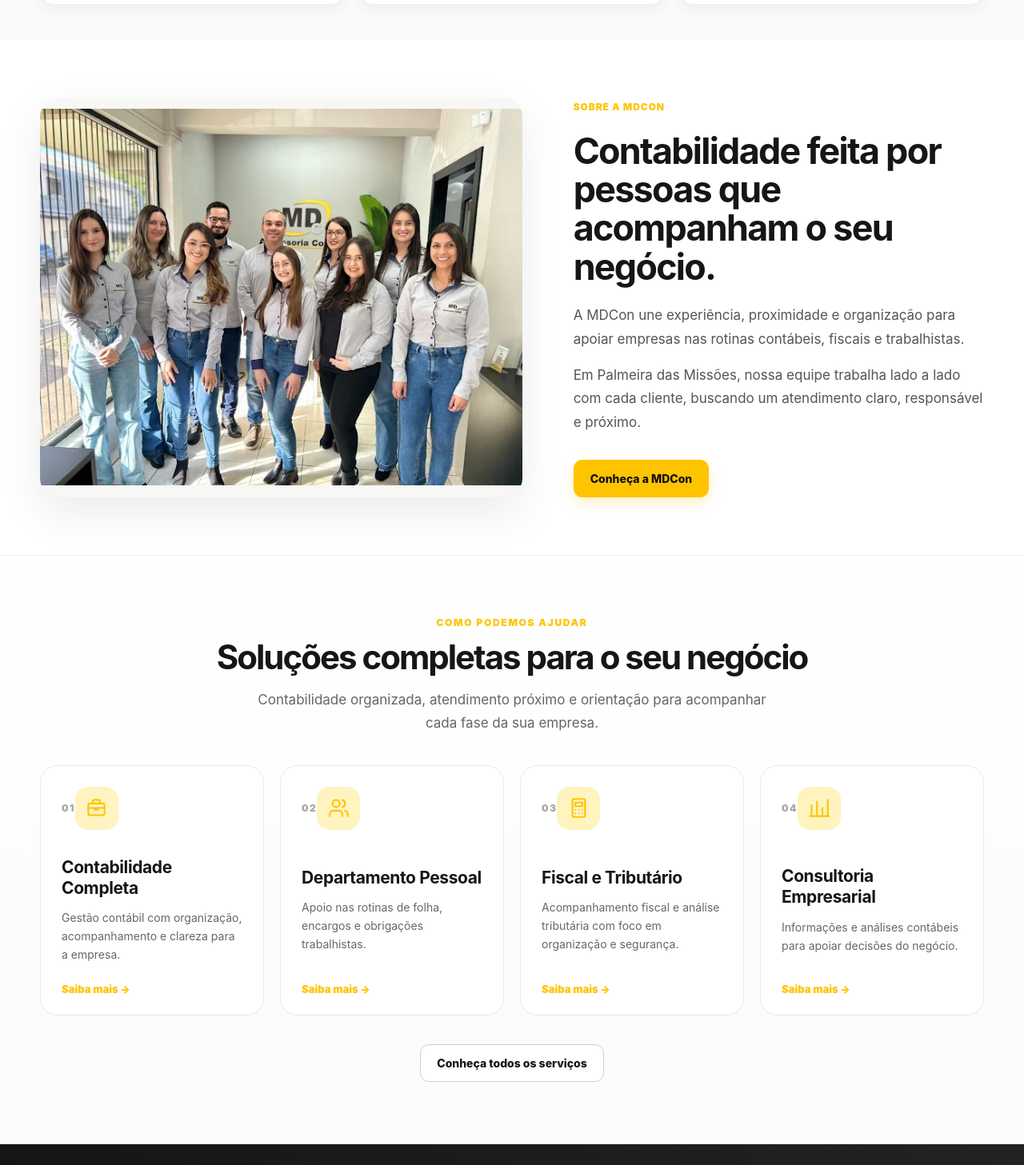
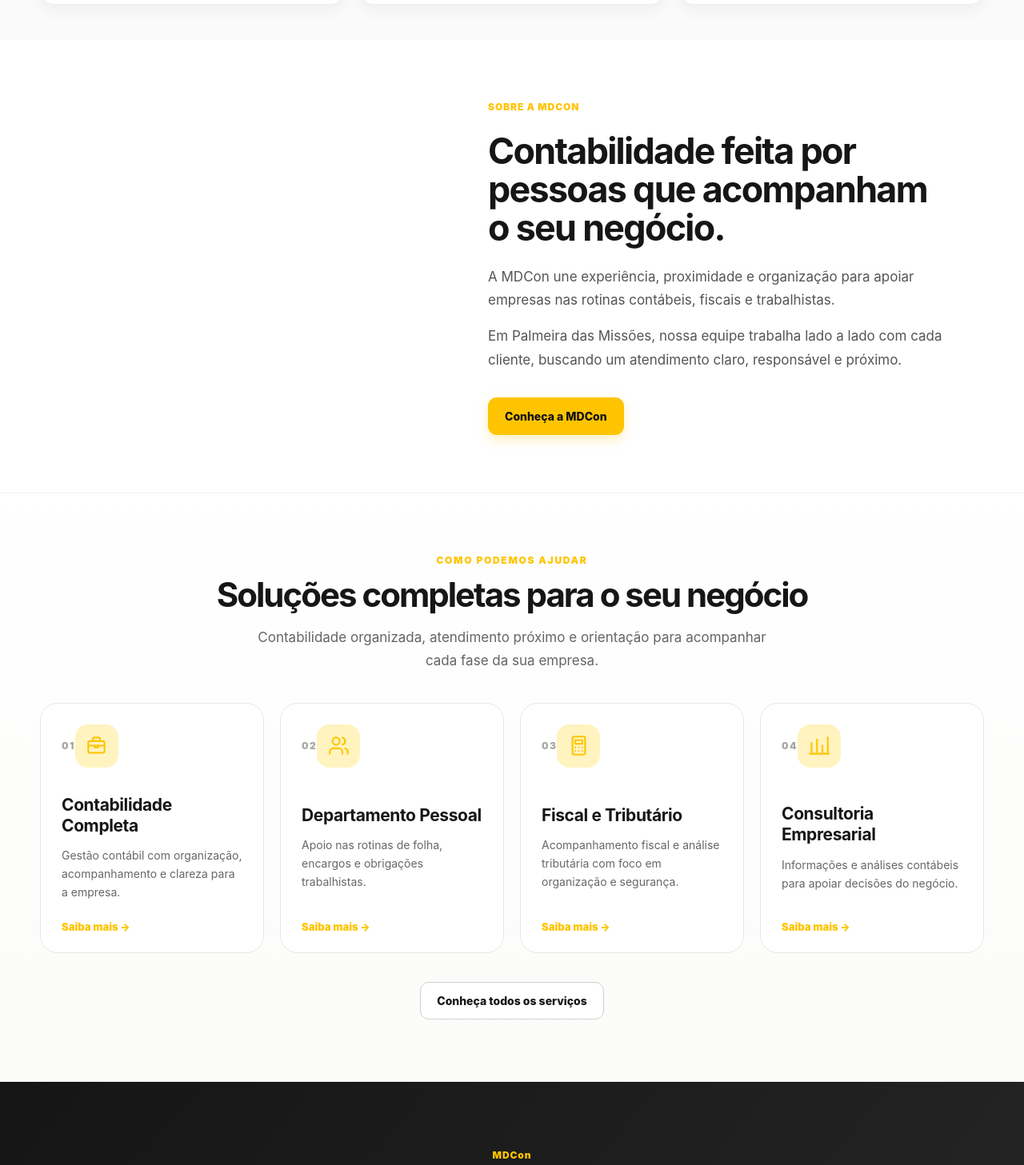
Before and after one commit to cestarifcc-glitch/mdcon-site-oficial, a Next.js app: page / in a window 1280 px wide. Shown: the part 1013-2470 px from the top of the page at 80% size. Built offline with nearby package versions, Linux system fonts and the light colour scheme.

Commit message:
Add files via upload

```diff
--- a/app/globals.css
+++ b/app/globals.css
@@ -1207,3 +1207,9 @@
     }
   }
 }
+
+
+/* Temporariamente sem foto da equipe */
+.about-team-grid.about-team-no-photo{grid-template-columns:minmax(0,620px);justify-content:end}
+.about-team-no-photo .about-team-copy{width:100%}
+@media(max-width:900px){.about-team-grid.about-team-no-photo{grid-template-columns:1fr;justify-content:stretch}}
--- a/app/page.tsx
+++ b/app/page.tsx
@@ -33,11 +33,11 @@
   ['shield','Regularização Empresarial','Auxílio na organização e regularização de situações empresariais.']
 ];
 
-const featuredServices:[IconName,string,string][] = [
-  ['briefcase','Contabilidade Completa','Gestão contábil com organização, acompanhamento e clareza para a empresa.'],
-  ['users','Departamento Pessoal','Apoio nas rotinas de folha, encargos e obrigações trabalhistas.'],
-  ['calculator','Fiscal e Tributário','Acompanhamento fiscal e análise tributária com foco em organização e segurança.'],
-  ['chart','Consultoria Empresarial','Informações e análises contábeis para apoiar decisões do negócio.']
+const featuredServices:[IconName,string,string,string][] = [
+  ['briefcase','Contabilidade Completa','Gestão contábil com organização, acompanhamento e clareza para a empresa.','/servicos/contabilidade-empresarial'],
+  ['users','Departamento Pessoal','Apoio nas rotinas de folha, encargos e obrigações trabalhistas.','/servicos/departamento-pessoal'],
+  ['calculator','Fiscal e Tributário','Acompanhamento fiscal e análise tributária com foco em organização e segurança.','/servicos/escrituracao-fiscal'],
+  ['chart','Consultoria Empresarial','Informações e análises contábeis para apoiar decisões do negócio.','/servicos/planejamento-tributario']
 ];
 
 const faqs=[
@@ -75,7 +75,7 @@
     ([['briefcase','Assessoria contábil','Acompanhamento das principais necessidades contábeis da empresa.'],['target','Orientação empresarial','Informações para ajudar o empresário a tomar decisões com mais segurança.'],['handshake','Atendimento próximo','Uma relação profissional baseada em comunicação e acompanhamento.']] as [IconName,string,string][]).map(x=><article className="trust-card" key={x[1]}><i><Icon name={x[0]}/></i><div><h3>{x[1]}</h3><p>{x[2]}</p></div></article>)}
   </div></div></section>
 
-  <section className="section about-team"><div className="container about-team-grid"><div className="about-team-photo"><Image src="/equipe-mdcon.png" alt="Equipe da MDCon Assessoria Contábil" fill sizes="(max-width: 900px) 100vw, 52vw" /></div><div className="about-team-copy"><span className="eyebrow">SOBRE A MDCON</span><h2>Contabilidade feita por pessoas que acompanham o seu negócio.</h2><p>A MDCon une experiência, proximidade e organização para apoiar empresas nas rotinas contábeis, fiscais e trabalhistas.</p><p>Em Palmeira das Missões, nossa equipe trabalha lado a lado com cada cliente, buscando um atendimento claro, responsável e próximo.</p><Link className="btn btn-primary" href="/sobre">Conheça a MDCon</Link></div></div></section>
+  <section className="section about-team"><div className="container about-team-grid about-team-no-photo"><div className="about-team-copy"><span className="eyebrow">SOBRE A MDCON</span><h2>Contabilidade feita por pessoas que acompanham o seu negócio.</h2><p>A MDCon une experiência, proximidade e organização para apoiar empresas nas rotinas contábeis, fiscais e trabalhistas.</p><p>Em Palmeira das Missões, nossa equipe trabalha lado a lado com cada cliente, buscando um atendimento claro, responsável e próximo.</p><Link className="btn btn-primary" href="/sobre">Conheça a MDCon</Link></div></div></section>
 <section className="section services-premium"><div className="container">
     <div className="section-head services-title">
       <span className="eyebrow">COMO PODEMOS AJUDAR</span>
@@ -86,7 +86,7 @@
       {featuredServices.map((s,index)=><article className="service-card featured-card" key={s[1]}>
         <div className="service-card-top"><span className="service-number">0{index+1}</span><i><Icon name={s[0]}/></i></div>
         <div><h3>{s[1]}</h3><p>{s[2]}</p></div>
-        <span className="service-more">Saiba mais →</span>
+        <Link className="service-more" href={s[3]}>Saiba mais →</Link>
       </article>)}
     </div>
     <div className="center"><Link className="btn btn-outline services-all" href="/servicos">Conheça todos os serviços</Link></div>
--- a/app/sobre/page.tsx
+++ b/app/sobre/page.tsx
@@ -25,6 +25,7 @@
 
         .about-hero-no-photo{
           grid-template-columns:minmax(0,760px);
+          justify-content:end;
         }
 
         .about-hero{
```
Also changed, not shown: app/servicos/[slug]/page.tsx (+1 -1 lines).
